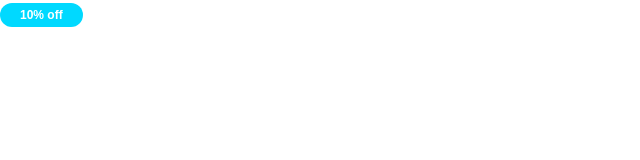
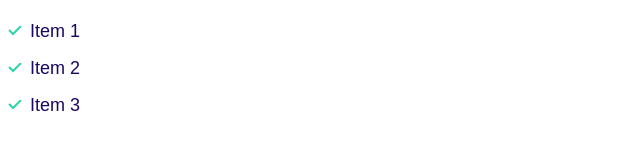
Before and after one commit to mokie223/Moshify, a plain HTML site: page index.html in a window 1280 px wide. Shown: the whole page, without its empty margins (0-640 px from the left). Drawn offline with Linux system fonts and the light colour scheme.

Commit message:
Define the component of lists.

```diff
--- a/css/styles.css
+++ b/css/styles.css
@@ -111,11 +111,39 @@ a {
   font-size: 1.6rem;
 }
 
-@media screen and (min-width:1024px) {
-    .badge{
+@media screen and (min-width: 1024px) {
+  .badge {
     font-size: 1.5rem;
   }
   .badge--small {
     font-size: 1.2rem;
   }
 }
+
+/* Lists */
+.list {
+  list-style: none;
+  padding-left: 0;
+  color: var(--color-headings);
+}
+
+.list--inline .list__item {
+  display: inline-block;
+  margin-right: 2rem;
+}
+
+.list--tick {
+  list-style-image: url(../images/tick.svg);
+  padding-left: 3rem;
+}
+
+.list--tick .list__item {
+  padding-left: 0.5rem;
+  margin-bottom: 1rem;
+}
+
+@media screen and (min-width: 1024px) {
+  .list--tick .list__item {
+    padding-left: 0;
+  }
+}
--- a/index.html
+++ b/index.html
@@ -15,6 +15,10 @@
     />
   </head>
   <body>
-    <span class="badge badge--secondary badge--small">10% off</span>
+    <ul class="list list--tick">
+      <li class="list__item">Item 1</li>
+      <li class="list__item">Item 2</li>
+      <li class="list__item">Item 3</li>
+    </ul>
   </body>
 </html>
```
Also changed, not shown: components/lists.html (added, +10 -0 lines), images/tick.svg (added). Lines whose indentation alone changed are shown as unchanged.
